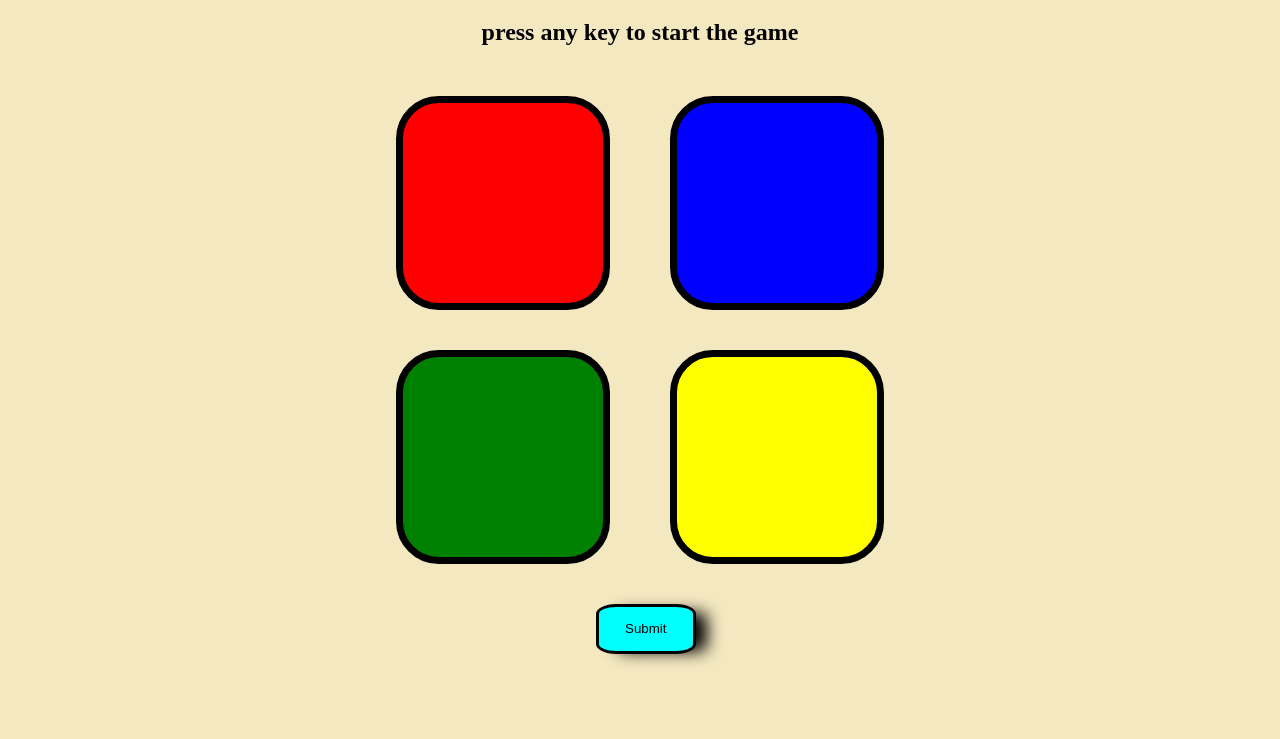
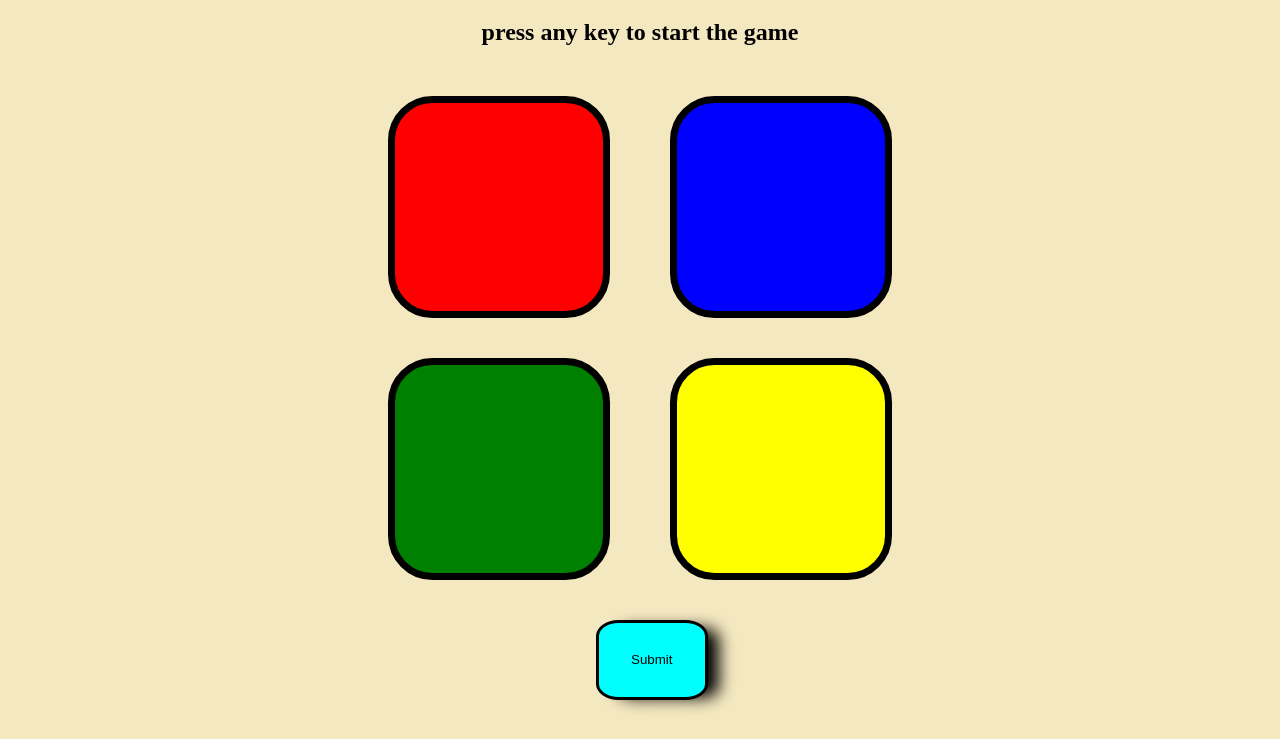
Before and after one commit to CBTCIP/game, a plain HTML site: page index.html in a window 1280 px wide. Shown: the part 61-800 px from the top of the page. Drawn offline with Linux system fonts and the light colour scheme.

Commit message:
Update style.css

```diff
--- a/style.css
+++ b/style.css
@@ -11,8 +11,8 @@ h2{
 }
 
 .btn{
-    height: 200px;
-    width: 200px;
+    height: 13rem;
+    width: 13rem;
     border: 7px solid black;
     margin: 30px 30px 40px 30px;
     border-radius: 20%;
@@ -51,8 +51,8 @@ h2{
 }
 
 .submit{
-    height: 50px;
-    width: 100px;
+    height: 5rem;
+    width: 7rem;
     margin-left: 46.5%;
     background-color: aqua;
     border: 3px solid black;
```
